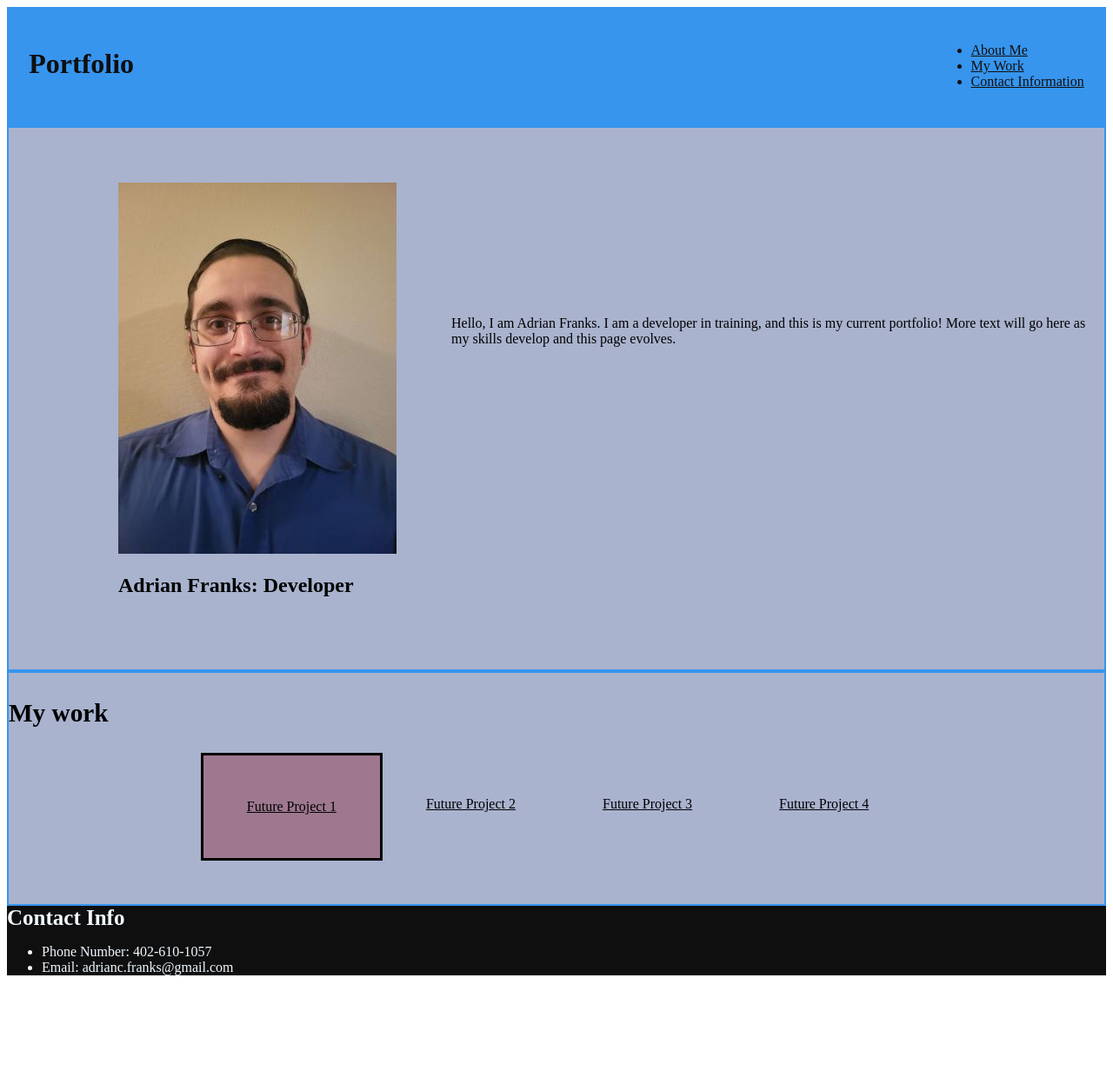
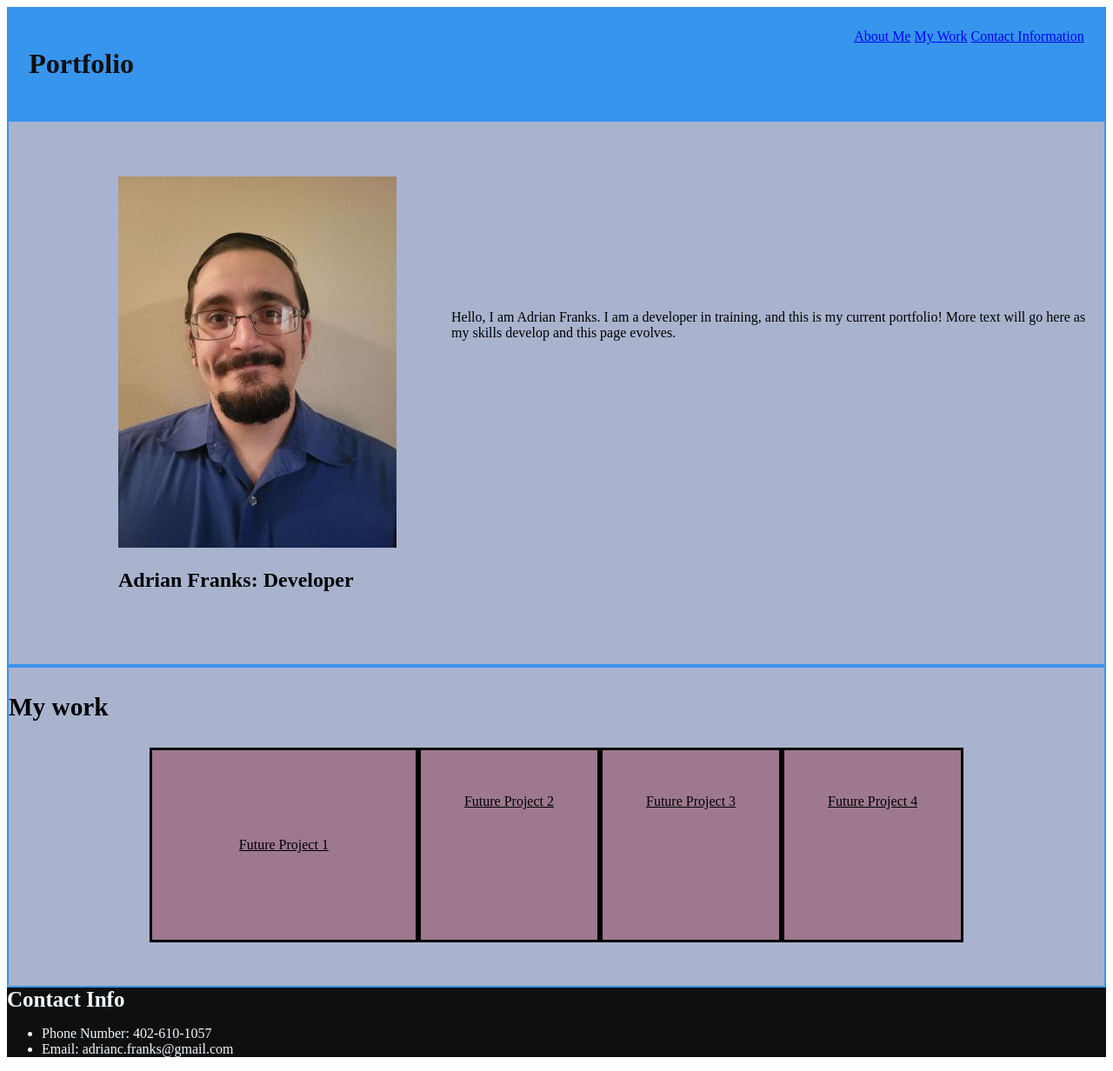
Before and after one commit to ACFcoding/Current-Portfolio, a plain HTML site: page index.html in a window 1280 px wide. Shown: the whole page at 87% size. Before the commit the page ends 1138 px from the top, so only its background shows below. Drawn offline with Linux system fonts and the light colour scheme.

Commit message:
Added extra padding around the first project section as requested. Made the internal links function. Added color and borders to assist with visual clarity.

```diff
--- a/index.html
+++ b/index.html
@@ -12,17 +12,17 @@
     <header>
         <h1>Portfolio</h1>
         <section class=" directory">
-            <ul>
-                <li>About Me</li>
-                <li>My Work</li>
-                <li>Contact Information</li>
-            </ul>
+           <nav>
+                <a href="#aboutMe">About Me</a>
+                <a href="#myWork">My Work</a>
+                <a href="#contactInformation">Contact Information</a>
+           </nav>
         </section>
 
 
     </header>
 
-<section class= "photoText">
+<section id="aboutMe" class= "photoText">
 <section class= "photo">
     <img src="images/Picture.jpg" alt= "Picture of Adrian Franks" />
     <h2>Adrian Franks: Developer</h2>
@@ -32,11 +32,7 @@
 </aside>
 </section>
 
-
-
-
-
-<section class= "work">
+<section id="myWork" class= "work">
     <h3>My work</h3>
     <section class="entries">
         <article class="e1">Future Project 1</article>
@@ -46,9 +42,8 @@
     </section>
 </section>
 
-
 <footer>
-    <span class="ci">Contact Info</span>
+    <span id="contactInformation" class="ci">Contact Info</span>
     <ul>
         <li>Phone Number: 402-610-1057</li>
         <li>Email: adrianc.franks@gmail.com</li>
--- a/style.css
+++ b/style.css
@@ -1,7 +1,3 @@
-body {
-
-}
-
 header {
     display: flex;
     justify-content: space-between;
@@ -12,8 +8,10 @@ header {
 }
 
 .directory {
+  .nav{
     display: column;
     text-decoration: underline;
+  }
   }
 
   .photoText {
@@ -50,19 +48,28 @@ header {
     text-decoration: underline;
     padding-bottom: 50px;
     .e1 {
-      padding: 50px;
+      padding: 100px;
       border: 3px;
       border-style: solid;
       background-color: #9e788f;
     }
     .e2 {
       padding: 50px;
+      border: 3px;
+      border-style: solid;
+      background-color: #9e788f;
     }
     .e3 {
       padding: 50px;
+      border: 3px;
+      border-style: solid;
+      background-color: #9e788f;
     }
     .e4 {
       padding: 50px;
+      border: 3px;
+      border-style: solid;
+      background-color: #9e788f;
     }
   }
 
```
Also changed, not shown: 2 other files.
